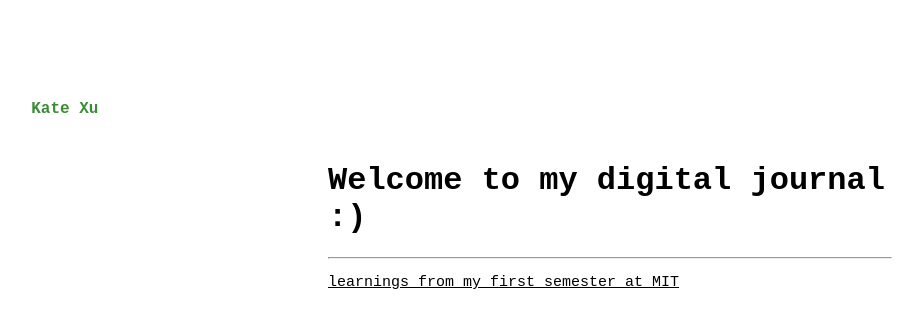
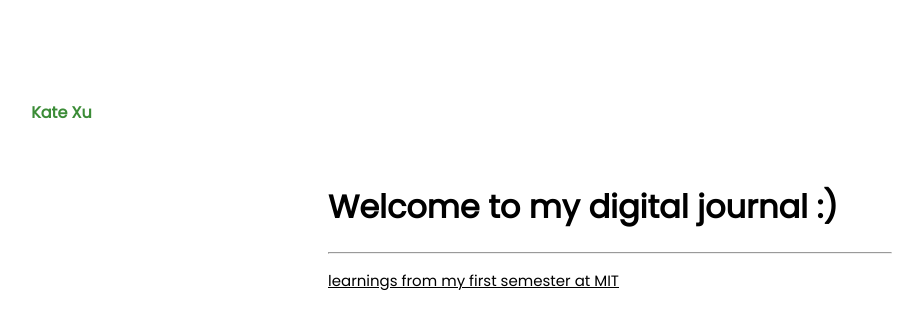
Before and after one commit to katexu66/portfolio, a plain HTML site: page thoughts.html in a window 1280 px wide. Shown: the whole page, without its empty margins (30-953 px from the left). Drawn offline with nearby package versions, Linux system fonts and the light colour scheme.

Commit message:
Editing font

```diff
--- a/subpage.css
+++ b/subpage.css
@@ -1,3 +1,5 @@
+@import url('https://fonts.googleapis.com/css?family=Poppins');
+
 /* #blogs {
     width:92vw;
     padding:6vh 4vw;
@@ -8,8 +10,10 @@
 } */
 
 body {
-    font-family: "Roboto Mono", monospace;
-    font-weight: 400;
+    /* font-family: "Roboto Mono", monospace; */
+    /* font-family: "Andale Mono", monospace; */
+    font-family: 'Poppins', sans-serif;
+    /* font-weight: 400; */
 }
 
 #blogs {
```
